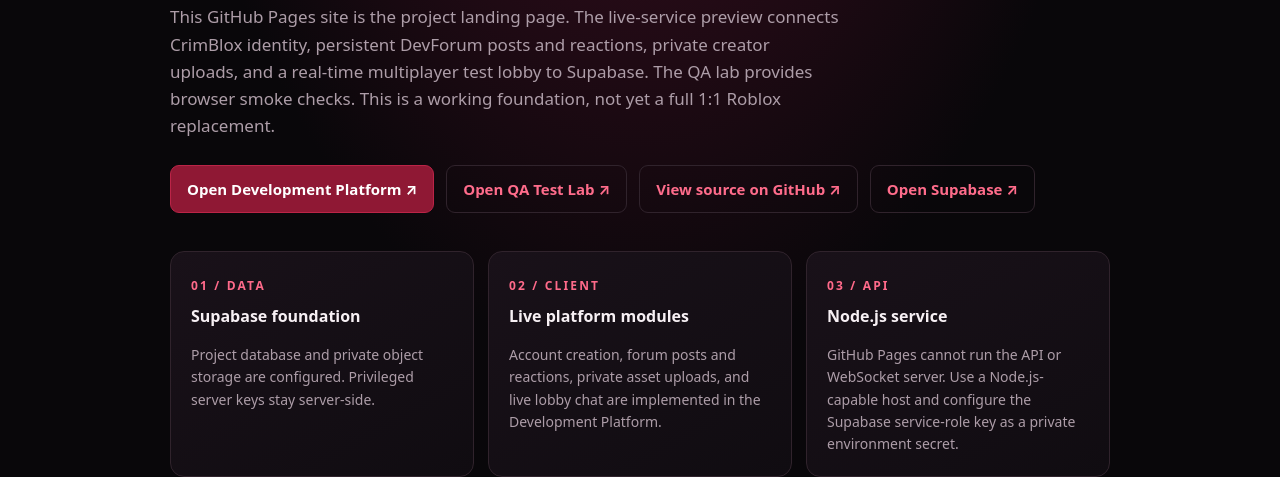
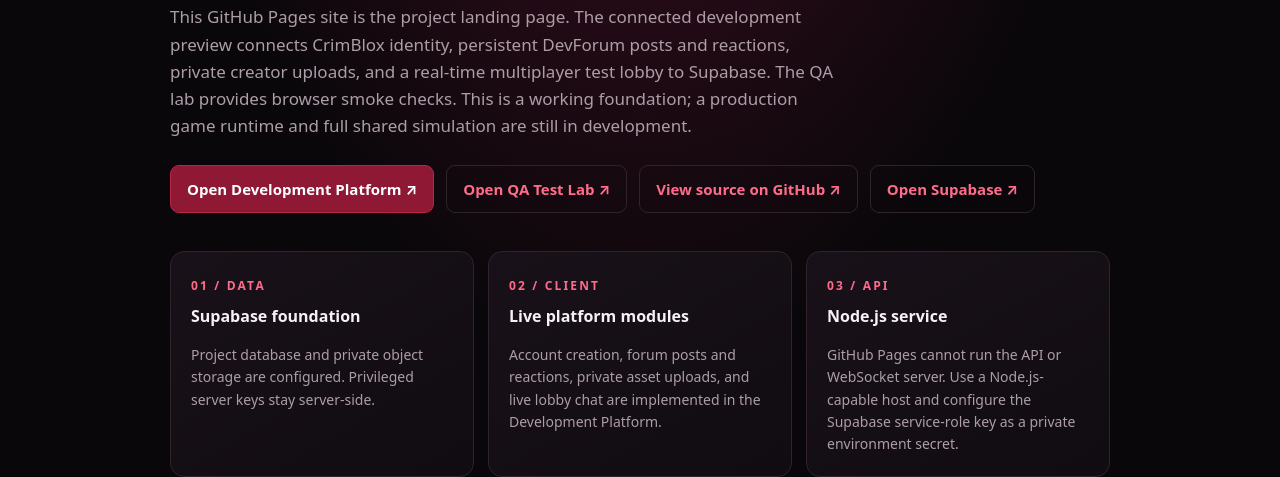
Before and after one commit to UBG-Tester/CrimBlox-Testing-Backend, a website: page index.html in a window 1280 px wide. Shown: the part 351-828 px from the top of the page. Drawn offline with Linux system fonts and the light colour scheme.

Commit message:
Clarify CrimBlox platform terminology and disclosures

```diff
--- a/index.html
+++ b/index.html
@@ -16,7 +16,7 @@
 <body>
 <header><div class="brand"><span class="mark" aria-hidden="true"></span><span>CrimBlox</span></div><span class="pill">BACKEND PROJECT</span></header>
 <main>
-<section class="hero"><div class="eyebrow">Crimson Advanced Game Engine · CAGE</div><h1>Infrastructure for the CrimBlox platform.</h1><p>This GitHub Pages site is the project landing page. The live-service preview connects CrimBlox identity, persistent DevForum posts and reactions, private creator uploads, and a real-time multiplayer test lobby to Supabase. The QA lab provides browser smoke checks. This is a working foundation, not yet a full 1:1 Roblox replacement.</p><div class="actions"><a class="btn primary" href="./platform/">Open Development Platform ↗</a><a class="btn" href="./testing/">Open QA Test Lab ↗</a><a class="btn" href="https://github.com/UBG-Tester/CrimBlox-Testing-Backend">View source on GitHub ↗</a><a class="btn" href="https://supabase.com/dashboard/project/wsvyyussvzqolozstatl">Open Supabase ↗</a></div></section>
+<section class="hero"><div class="eyebrow">Crimson Advanced Game Engine · CAGE</div><h1>Infrastructure for the CrimBlox platform.</h1><p>This GitHub Pages site is the project landing page. The connected development preview connects CrimBlox identity, persistent DevForum posts and reactions, private creator uploads, and a real-time multiplayer test lobby to Supabase. The QA lab provides browser smoke checks. This is a working foundation; a production game runtime and full shared simulation are still in development.</p><div class="actions"><a class="btn primary" href="./platform/">Open Development Platform ↗</a><a class="btn" href="./testing/">Open QA Test Lab ↗</a><a class="btn" href="https://github.com/UBG-Tester/CrimBlox-Testing-Backend">View source on GitHub ↗</a><a class="btn" href="https://supabase.com/dashboard/project/wsvyyussvzqolozstatl">Open Supabase ↗</a></div></section>
 <section class="grid"><article class="card"><span class="eyebrow">01 / DATA</span><h2>Supabase foundation</h2><p>Project database and private object storage are configured. Privileged server keys stay server-side.</p></article><article class="card"><span class="eyebrow">02 / CLIENT</span><h2>Live platform modules</h2><p>Account creation, forum posts and reactions, private asset uploads, and live lobby chat are implemented in the Development Platform.</p></article><article class="card"><span class="eyebrow">03 / API</span><h2>Node.js service</h2><p>GitHub Pages cannot run the API or WebSocket server. Use a Node.js-capable host and configure the Supabase service-role key as a private environment secret.</p></article></section>
 </main><footer>CrimBlox · Project status: Supabase-backed platform foundation committed; verify the live Pages deployment and test with separate accounts.</footer>
 </body></html>
```
